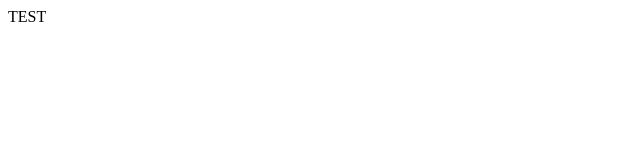
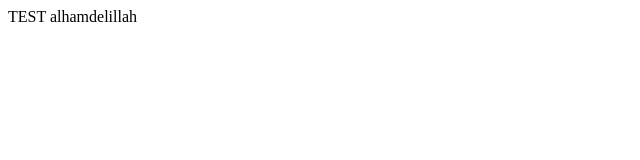
Before and after one commit to daisuke-ogasawara/php-hello-world, a plain HTML site: page index.html in a window 1280 px wide. Shown: the whole page, without its empty margins (0-640 px from the left). Drawn offline with Linux system fonts and the light colour scheme.

Commit message:
alhamdelillah

```diff
--- a/index.html
+++ b/index.html
@@ -3,6 +3,6 @@
 
 <body>
 TEST
-
+alhamdelillah
 
 </html>
```
